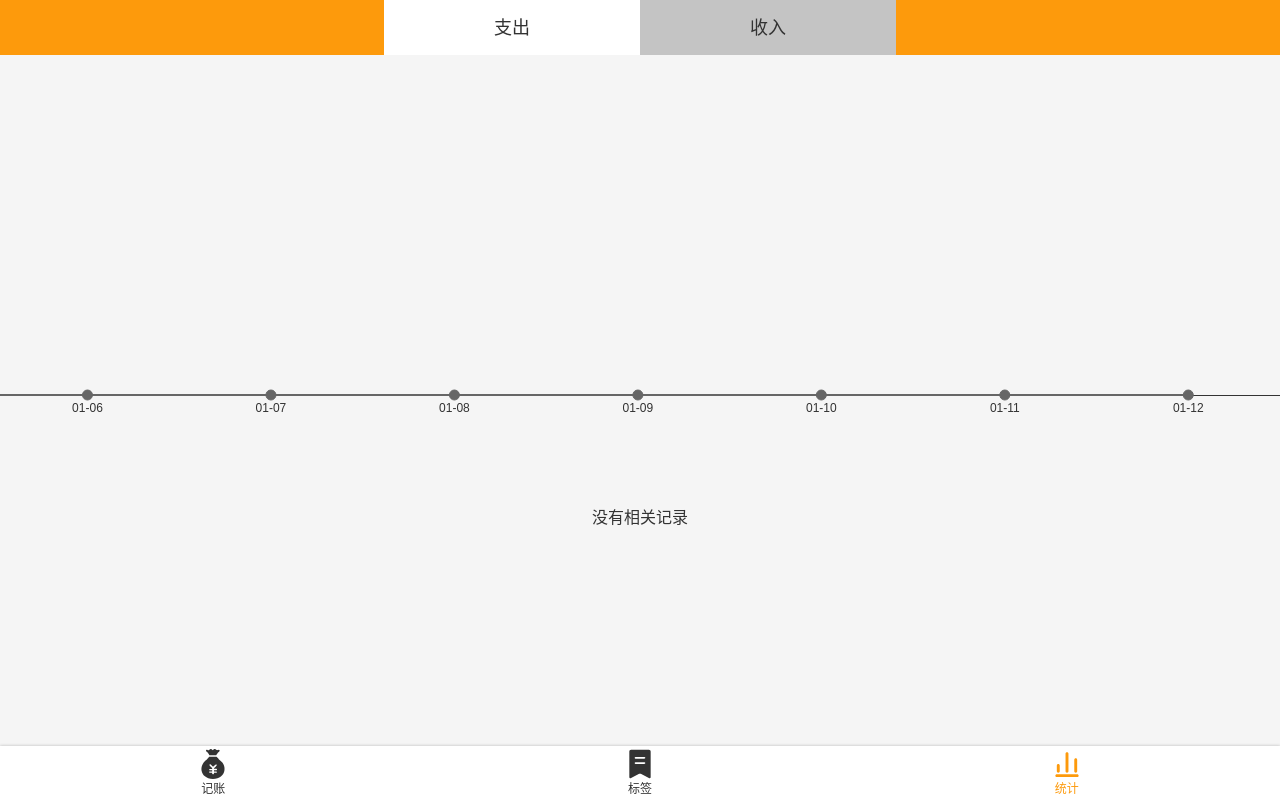
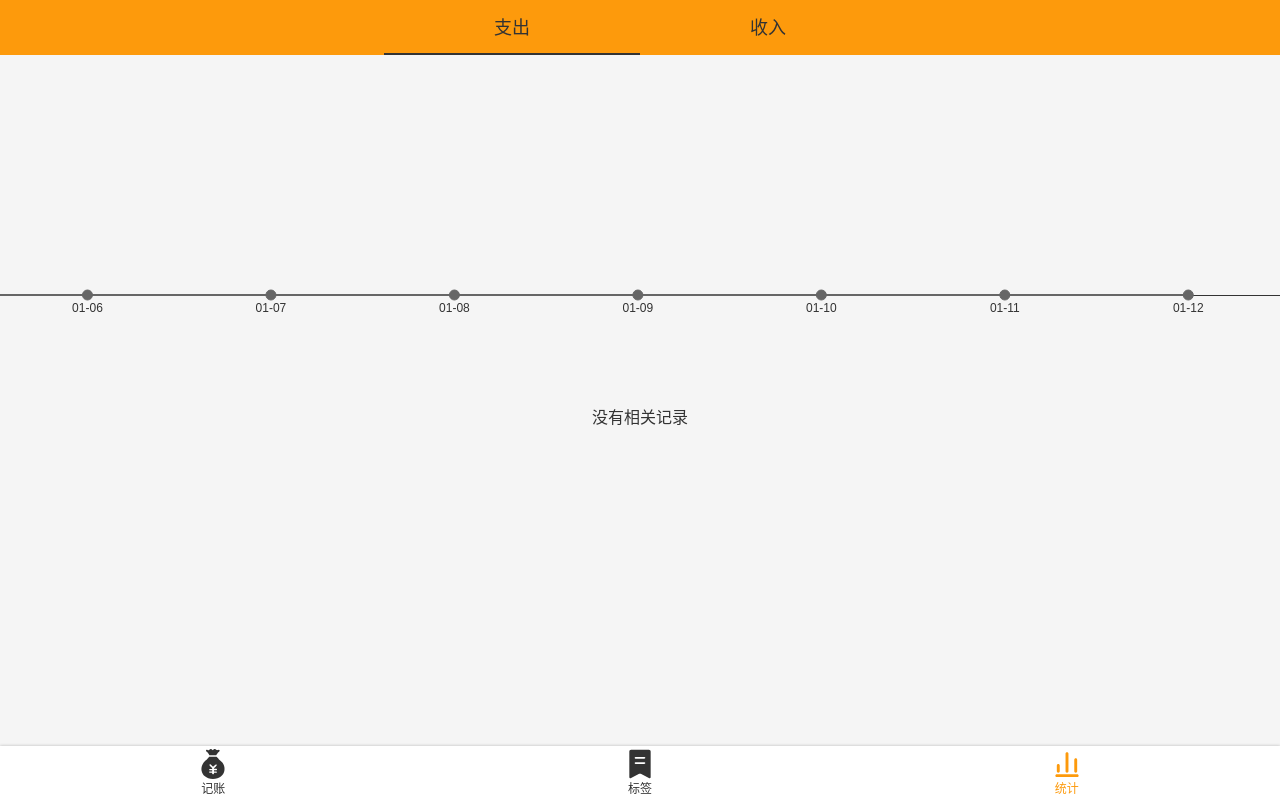
Before and after one commit to tyj1113/money, a Vue app: page /#/statistics in a window 1280 px wide. Built offline with nearby package versions, Linux system fonts and the light colour scheme.

Commit message:
修改样式

```diff
--- a/src/components/Chart.vue
+++ b/src/components/Chart.vue
@@ -27,6 +27,6 @@ export default class Chart extends Vue{
 
 <style lang="scss" scoped>
 .wrapper{
-  height: 400px;
+  height: 300px;
 }
 </style>
--- a/src/views/Statistics.vue
+++ b/src/views/Statistics.vue
@@ -169,17 +169,6 @@ export default class Statistics extends Vue {
 </script>
 
 <style lang="scss" scoped>
-::v-deep .type-item {
-  background: #C4C4C4;
-
-  &.selected {
-    background: white;
-
-    &::after {
-      display: none;
-    }
-  }
-}
 
 %item {
   display: flex;
```
